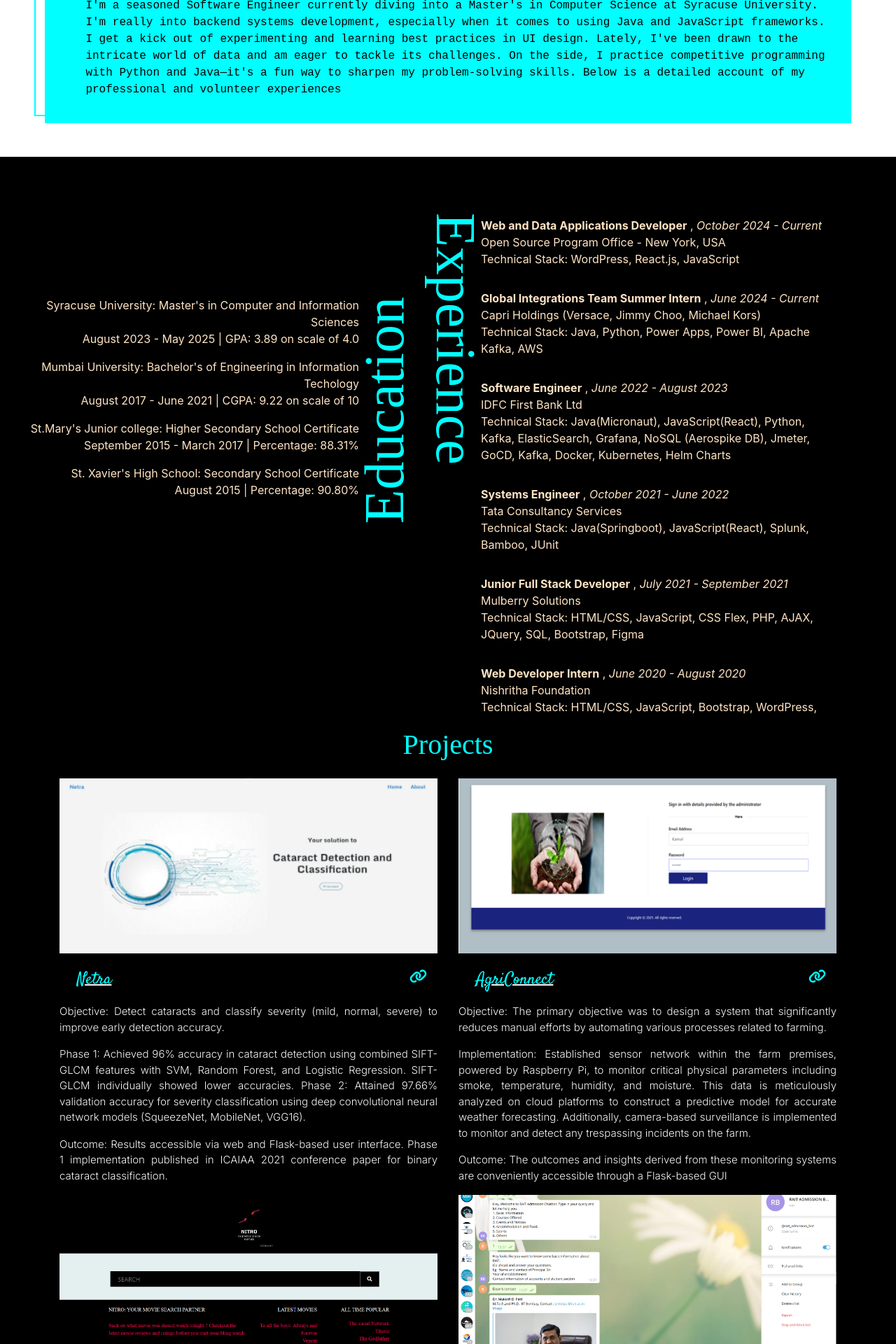
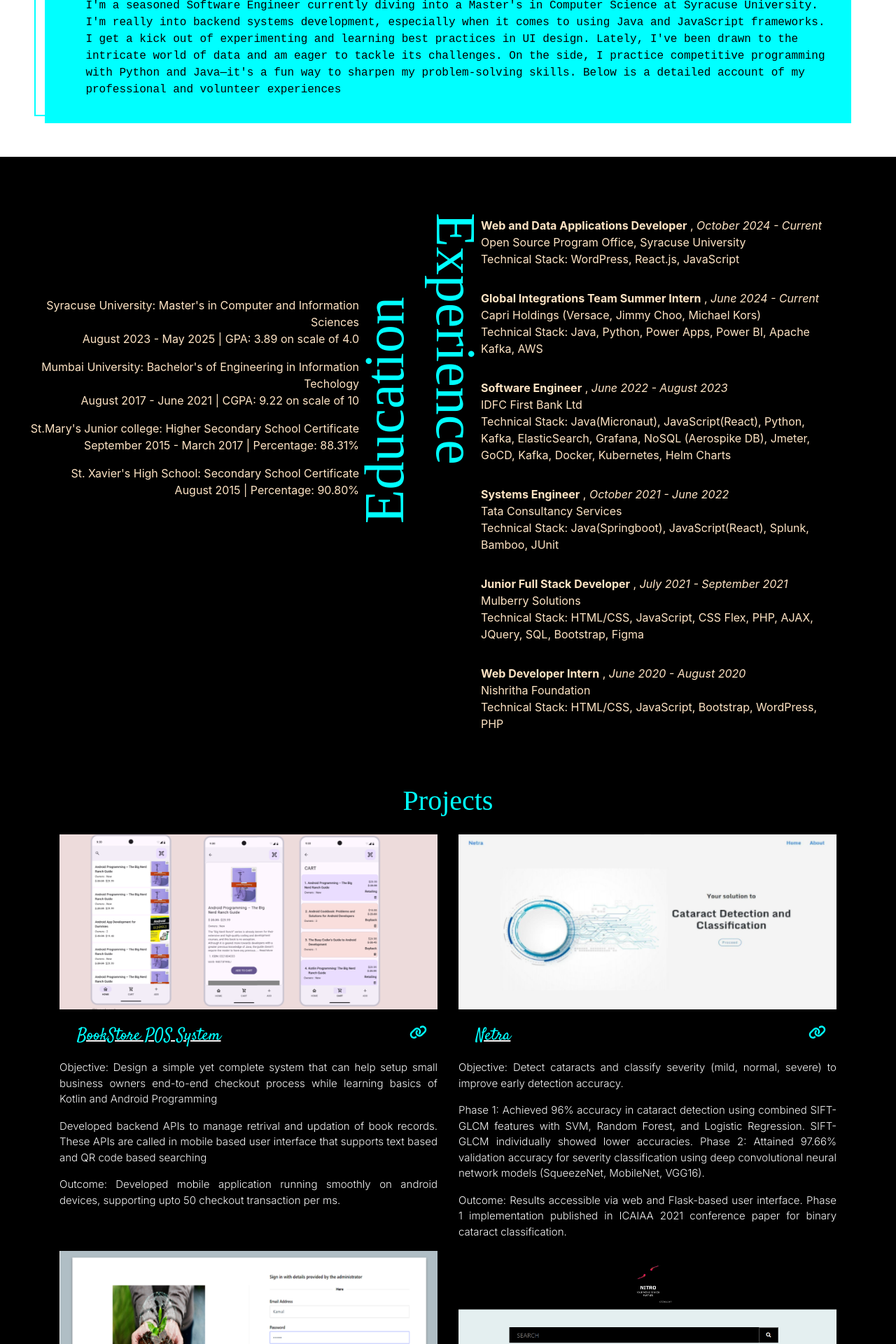
Before and after one commit to kamaljitkaur98/kamaljitkaur98, a Next.js app: page / in a window 1280 px wide. Shown: the part 880-2800 px from the top of the page at 70% size. Built offline with nearby package versions, Linux system fonts and the light colour scheme; a web font is replaced by a local one.

Commit message:
add: project

```diff
--- a/components/Sidebyside/experience.json
+++ b/components/Sidebyside/experience.json
@@ -2,7 +2,7 @@
 
     "0" : {
         "designation": "Web and Data Applications Developer",
-        "company" : "Open Source Program Office - New York, USA",
+        "company" : "Open Source Program Office, Syracuse University",
         "tenture": "October 2024 - Current",
         "techstack": "WordPress, React.js, JavaScript"
     },
--- a/components/Sidebyside/side.module.css
+++ b/components/Sidebyside/side.module.css
@@ -4,7 +4,7 @@
 }
 
 .parent{
-    height: 100vh;
+    height: 110vh;
     padding-right: 80px;
 }
 
--- a/components/Volunteer/volunteer.js
+++ b/components/Volunteer/volunteer.js
@@ -21,6 +21,14 @@ export default function volunteer() {
 
     const projects = {
         first: {
+            title: "BookStore POS System",
+            description: "Objective: Design a simple yet complete system that can help setup small business owners end-to-end checkout process while learning basics of Kotlin and Android Programming",
+            lineone: "Developed backend APIs to manage retrival and updation of book records. These APIs are called in mobile based user interface that supports text based and QR code based searching",
+            lastone: "Outcome: Developed mobile application running smoothly on android devices, supporting upto 50 checkout transaction per ms.",
+            image: "/BookStorePOS.png",
+            url : "https://github.com/kamaljitkaur98/book-store-pos-android-app"
+        },
+        second: {
             title: "Netra",
             description: "Objective: Detect cataracts and classify severity (mild, normal, severe) to improve early detection accuracy.",
             lineone: "Phase 1: Achieved 96% accuracy in cataract detection using combined SIFT-GLCM features with SVM, Random Forest, and Logistic Regression. SIFT-GLCM individually showed lower accuracies. Phase 2: Attained 97.66% validation accuracy for severity classification using deep convolutional neural network models (SqueezeNet, MobileNet, VGG16).",
@@ -28,7 +36,7 @@ export default function volunteer() {
             image: "/cataract.PNG",
             url : "https://github.com/kamaljitkaur98/Cataract-Detection-and-Classification"
         },
-        second : {
+        third : {
             title: "AgriConnect",
             description : "Objective: The primary objective was to design a system that significantly reduces manual efforts by automating various processes related to farming.",
             lineone: "Implementation: Established sensor network within the farm premises, powered by Raspberry Pi, to monitor critical physical parameters including smoke, temperature, humidity, and moisture. This data is meticulously analyzed on cloud platforms to construct a predictive model for accurate weather forecasting. Additionally, camera-based surveillance is implemented to monitor and detect any trespassing incidents on the farm.",
@@ -36,7 +44,7 @@ export default function volunteer() {
             image : "/smartfarm.PNG",
             url : "https://github.com/kamaljitkaur98/IoT-based-Smart-Farming-using-Machine-learning"
         },
-        third : {
+        fourth : {
             title : "FilmFlix Database",
             description: "Objective: To create web application leveraging the open source API to provide users with a seamless search experience for movies and TV series.",
             lineone: "Using React, a user-friendly interface was crafted, enabling users to easily search, filter, and access detailed information about various titles. Redux was integrated to manage the application's state efficiently, ensuring smooth data flow and responsiveness.",
@@ -44,7 +52,7 @@ export default function volunteer() {
             image : "/movie.PNG",
             url :"https://github.com/kamaljitkaur98/movie-search-web-application"
         },
-        fourth: {
+        fifth: {
             title: "RAIT AdmitBot",
             description : "Objective : An integrated Chatbot on platforms such as WhatsApp and Telegram. This Chatbot serves as a comprehensive tool to address admission-related inquiries without necessitating a physical visit to the college.",
             lineone: "System developed using Google Dialogflow with knowledge base collected with the help of Faculty members at undergraduate Institute.",
@@ -67,7 +75,7 @@ export default function volunteer() {
                 <div className={`row mt-3`}>
                 {
                     Object.keys(projects).map((item,key) => (
-                        <div className={`col-12 col-sm-6`}>
+                        <div className={`col-12 col-sm-6`} key={key}>
                             <div className='container'>
                                 <div className='row'>
                                     <img src={projects[item].image} alt={projects[item].title} className={`${styles.image} ${styles.image2}`} width="500" height="250"/>
@@ -77,7 +85,7 @@ export default function volunteer() {
                                         <p className={`${styles.para}`}>{projects[item].title}</p>
                                     </div>
                                     <div className='col-2'>
-                                        <a href={` ${projects[item].url}`} target="_blank"><FontAwesomeIcon className={` ${styles.icon} `} icon={faLink} /></a>
+                                        <a href={`${projects[item].url}`} target="_blank"><FontAwesomeIcon className={` ${styles.icon} `} icon={faLink} /></a>
                                     </div>
                                 </div>
                                 <div className='mt-3 row'>
```
Also changed, not shown: public/BookstorePOS.png (added).
